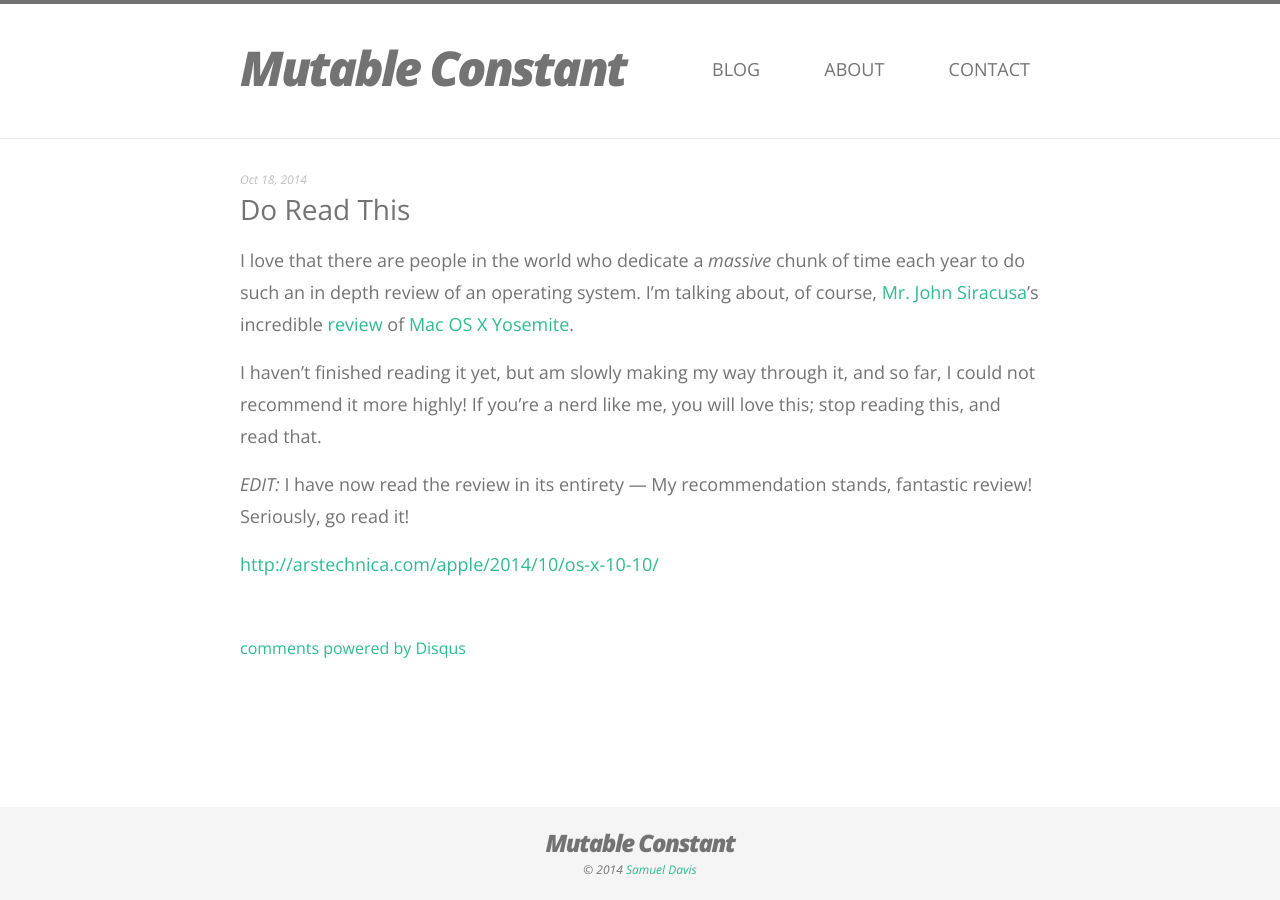
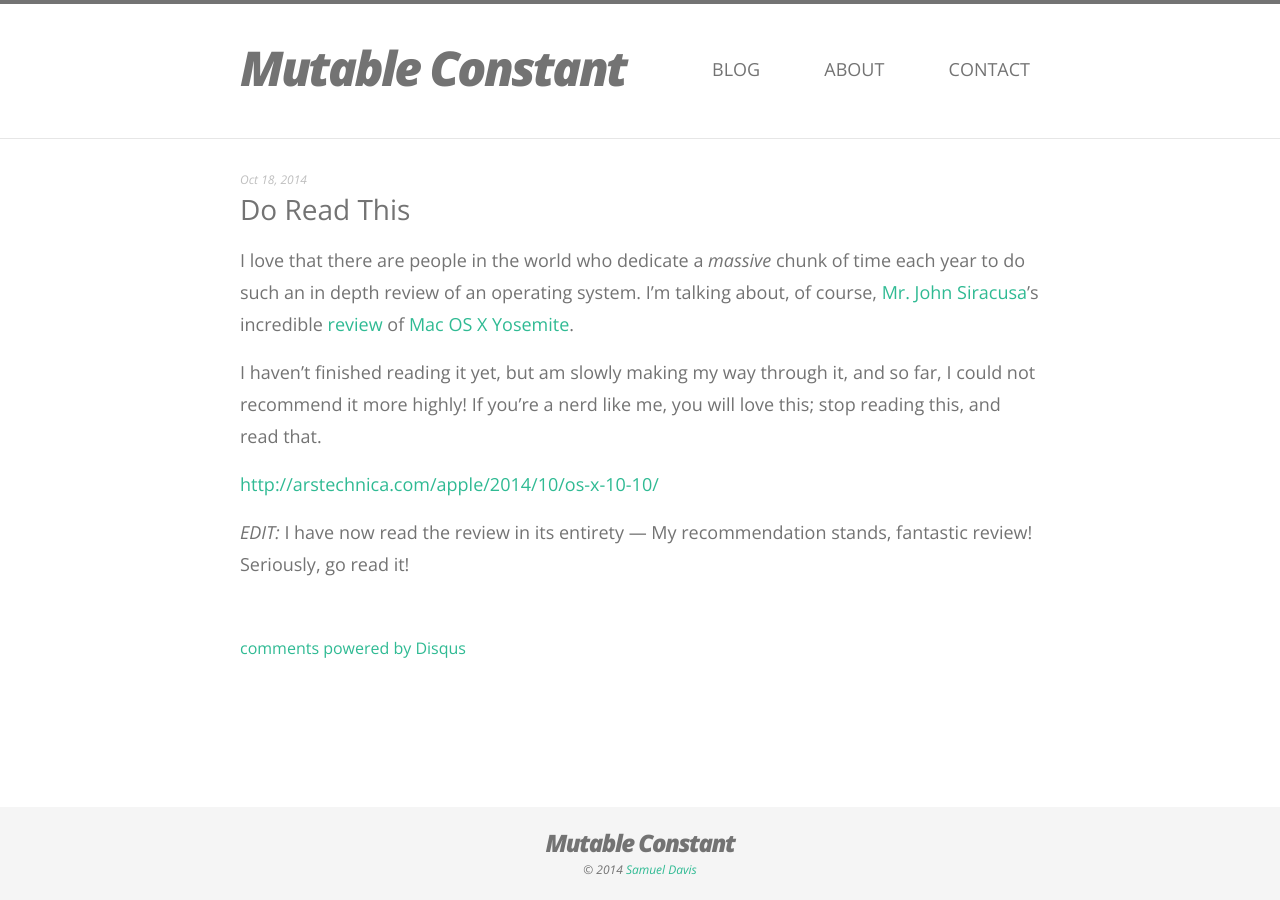
Before and after one commit to samjdavis13/mutable-constant, a Jekyll site: the page built from _posts/2014-10-18-do-read-this.md, in a window 1280 px wide. Built offline with Jekyll 4.4.1, drawn with Linux system fonts in a browser that asks for light colours; nearby versions of some CDN libraries; comment, search, counter and statistics services are not loaded.

```diff
--- a/_posts/2014-10-18-do-read-this.md
+++ b/_posts/2014-10-18-do-read-this.md
@@ -7,9 +7,9 @@ I love that there are people in the world who dedicate a *massive* chunk of time
 
 I haven't finished reading it yet, but am slowly making my way through it, and so far, I could not recommend it more highly! If you're a nerd like me, you will love this; stop reading this, and read that.
 
+[http://arstechnica.com/apple/2014/10/os-x-10-10/][2]
+
 *EDIT:* I have now read the review in its entirety — My recommendation stands, fantastic review! Seriously, go read it!
-
-[http://arstechnica.com/apple/2014/10/os-x-10-10/][2]
 
 
 [1]:	http://twitter.com/siracusa
```
